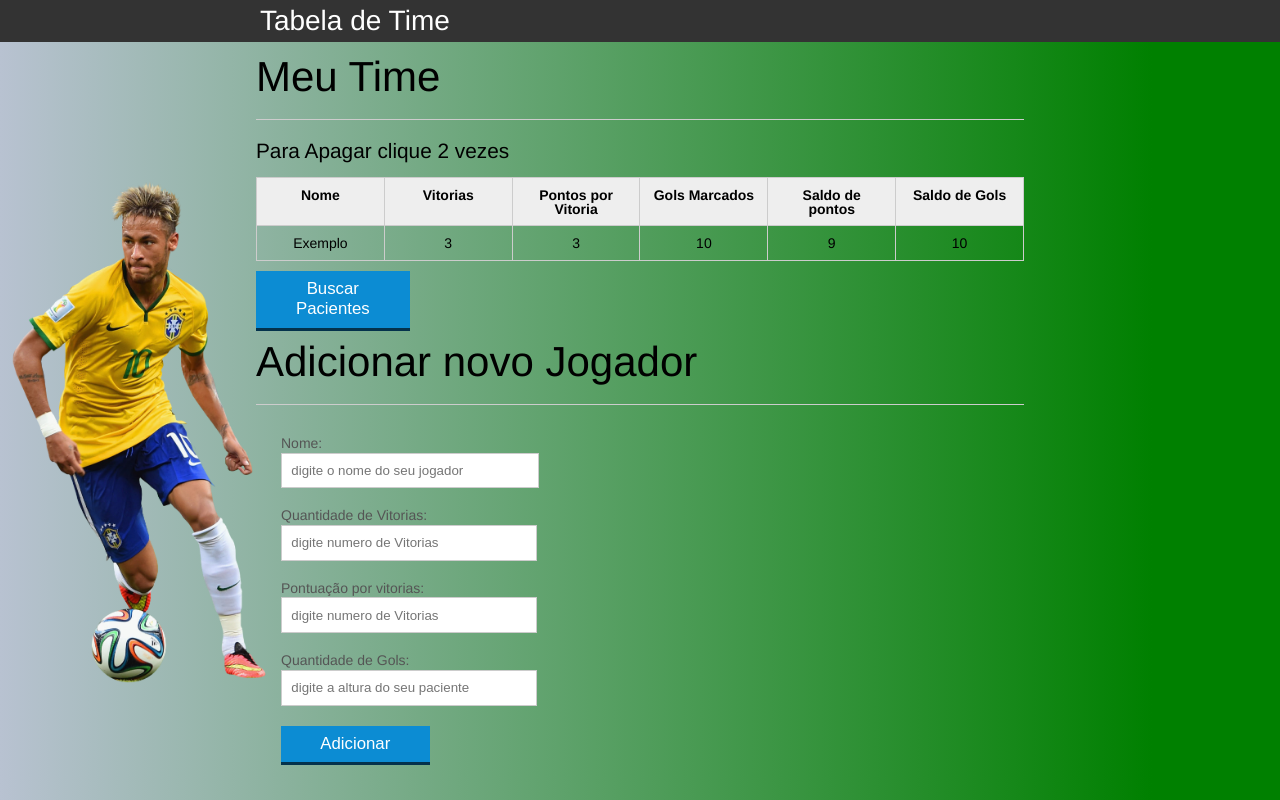
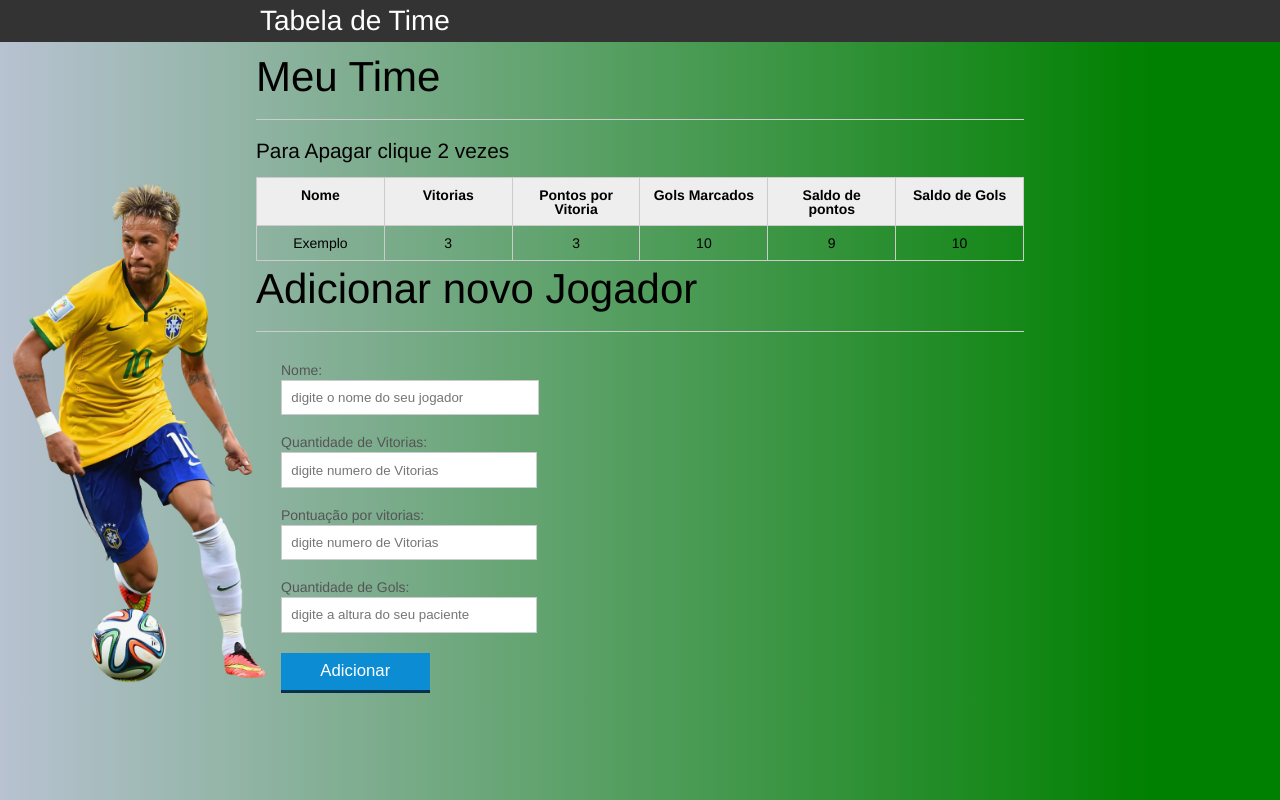
Before and after one commit to WesleyDev93/Futebol--Brasil, a plain HTML site: page paginatabela.html in a window 1280 px wide. Drawn offline with Linux system fonts and the light colour scheme.

Commit message:
fazendo um apequena correção

```diff
--- a/paginatabela.html
+++ b/paginatabela.html
@@ -47,7 +47,7 @@
 				</table>
 				<span id="erro-ajax" class="invisivel">Erro ao buscar Jogadores</span>
 
-				<button id="buscar-jogadores" class="botao bto-principal">Buscar Pacientes</button>
+
 
 			</section>
 		</main>
```
